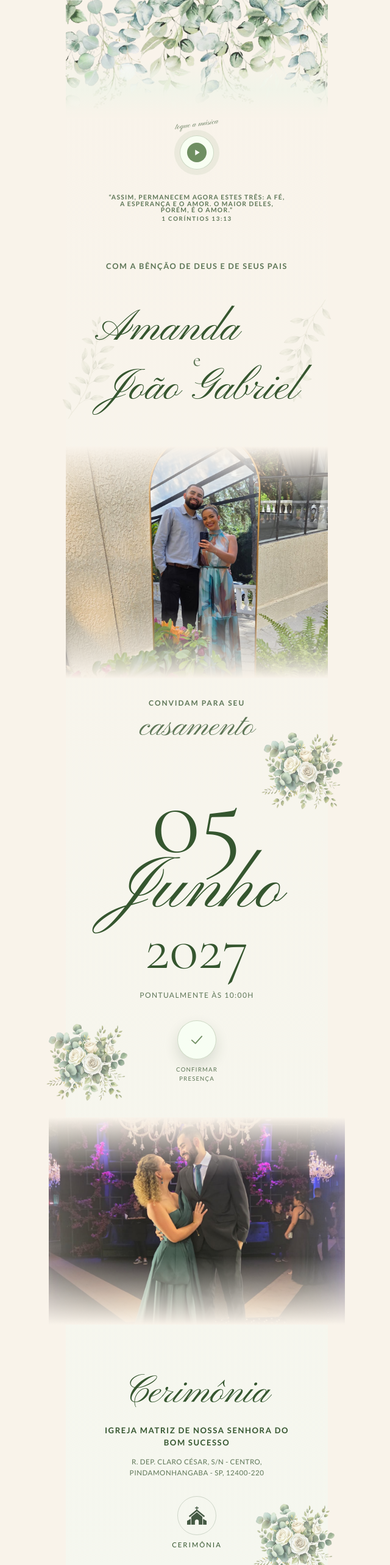
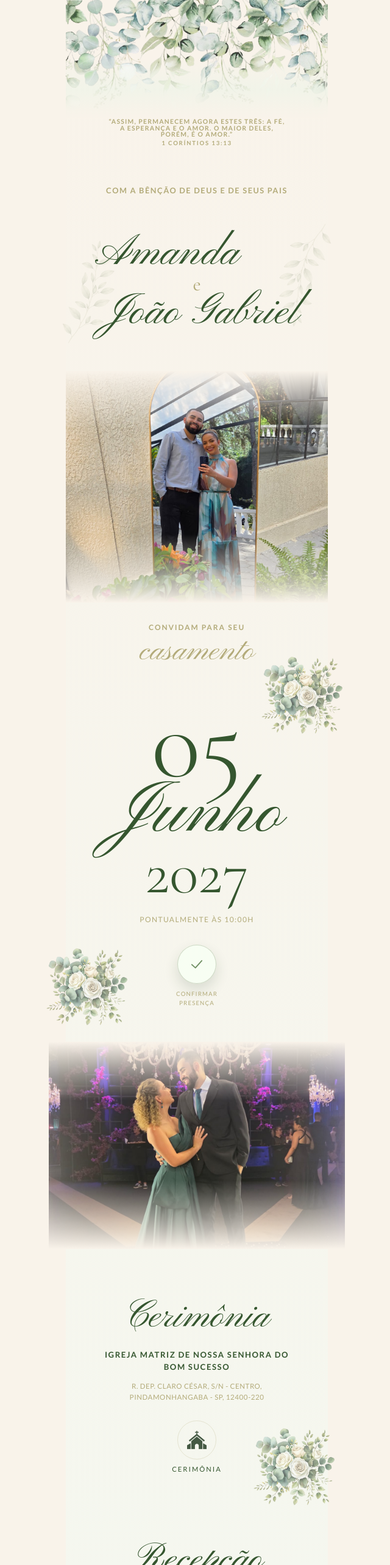
Before and after one commit to JGsilvaDev/convite-casamente-amanda-joao, a Next.js app: page /convite in a window 1280 px wide. Shown: the top 2566 px of the page at 61% size, without its empty margins (317-957 px from the left). Built offline with nearby package versions, Linux system fonts and the light colour scheme; a web font is replaced by a local one.

Commit message:
fix: changing text color

```diff
--- a/app/convite/page.tsx
+++ b/app/convite/page.tsx
@@ -70,8 +70,8 @@ function MapButton({
           h-16
           rounded-full
           border
-          border-[#5e7657]/25
-          text-[#5e7657]
+          border-[#B3AB7A]/25
+          text-[#B3AB7A]
         "
       >
         {isCeremony ? (
@@ -127,7 +127,7 @@ function MusicButton() {
       <audio ref={audioRef} src={details.music} loop />
       <div className="flex flex-col items-center mb-10">
         <span
-          className="text-[#5e7657] font-script text-sm mb-2"
+          className="text-[#B3AB7A] font-script text-sm mb-2"
           style={{ transform: "rotate(-8deg)", display: "block" }}
         >
           toque a música
@@ -257,7 +257,7 @@ function LocationSection({
             text-[0.72rem]
             uppercase
             tracking-wider
-            text-[#5e7657]
+            text-[#B3AB7A]
             leading-relaxed
             mb-5
           "
@@ -326,7 +326,7 @@ export default function InvitationPage() {
         <div>
 
           {/* Música */}
-          <MusicButton />
+          {/* <MusicButton /> */}
 
           {/* Versículo */}
           <blockquote
@@ -336,7 +336,7 @@ export default function InvitationPage() {
               font-semibold
               uppercase
               tracking-[0.12em]
-              text-[#5e7657]
+              text-[#B3AB7A]
               leading-[1]
               max-w-[330px]
               mx-auto
@@ -350,7 +350,7 @@ export default function InvitationPage() {
 
             <footer
               className="
-                text-[#5e7657]
+                text-[#B3AB7A]
                 font-semibold
                 tracking-[0.18em]
                 text-[0.60rem]
@@ -361,7 +361,7 @@ export default function InvitationPage() {
           </blockquote>
 
           {/* Bênção */}
-          <p className="text-[0.80rem] uppercase tracking-[0.12em] text-[#5e7657] font-semibold mb-16">
+          <p className="text-[0.80rem] uppercase tracking-[0.12em] text-[#B3AB7A] font-semibold mb-16">
             Com a bênção de Deus e de seus pais
           </p>
 
@@ -424,7 +424,7 @@ export default function InvitationPage() {
               <span
                 className="
                   self-center
-                  text-[#5e7657]
+                  text-[#B3AB7A]
                   font-body
                   text-[0.45em]
                   my-1
@@ -497,7 +497,7 @@ export default function InvitationPage() {
               text-[0.75rem]
               uppercase
               tracking-[0.16em]
-              text-[#5e7657]
+              text-[#B3AB7A]
               font-semibold
               mb-1
             "
@@ -509,7 +509,7 @@ export default function InvitationPage() {
             className="
               font-script
               text-[1.25rem]
-              text-[#5e7657]
+              text-[#B3AB7A]
               leading-none
               font-bold
               mb-16
@@ -591,7 +591,7 @@ export default function InvitationPage() {
 
             <p
               className="
-                text-[#5e7657]
+                text-[#B3AB7A]
                 text-[0.75rem]
                 uppercase
                 tracking-[0.12em]
@@ -637,7 +637,7 @@ export default function InvitationPage() {
                 flex-col
                 items-center
                 gap-2.5
-                text-[#5e7657]
+                text-[#B3AB7A]
                 text-[0.6rem]
                 uppercase
                 tracking-[0.12em]
@@ -771,7 +771,7 @@ export default function InvitationPage() {
                   inset-4
                   border
                   border-dashed
-                  border-[#5e7657]/20
+                  border-[#B3AB7A]/20
                   pointer-events-none
                 "
                 style={{
@@ -789,7 +789,7 @@ export default function InvitationPage() {
                     flex
                     items-center
                     justify-center
-                    text-[#5e7657]
+                    text-[#B3AB7A]
                   "
                 >
 
@@ -944,7 +944,7 @@ export default function InvitationPage() {
                   h-16
                   rounded-full
                   border
-                  border-[#5e7657]/25
+                  border-[#B3AB7A]/25
                   bg-[#f8fff3]/40
                   transition-transform
                   group-hover:scale-105
@@ -1015,7 +1015,7 @@ export default function InvitationPage() {
               text-[2rem]
               uppercase
               tracking-[0.16em]
-              text-[#5e7657]
+              text-[#B3AB7A]
               font-semibold
               mt-30
               mb-1
@@ -1028,7 +1028,7 @@ export default function InvitationPage() {
             className="
               font-script
               text-[1.25rem]
-              text-[#5e7657]
+              text-[#B3AB7A]
               leading-none
               font-bold
               mb-10
```
